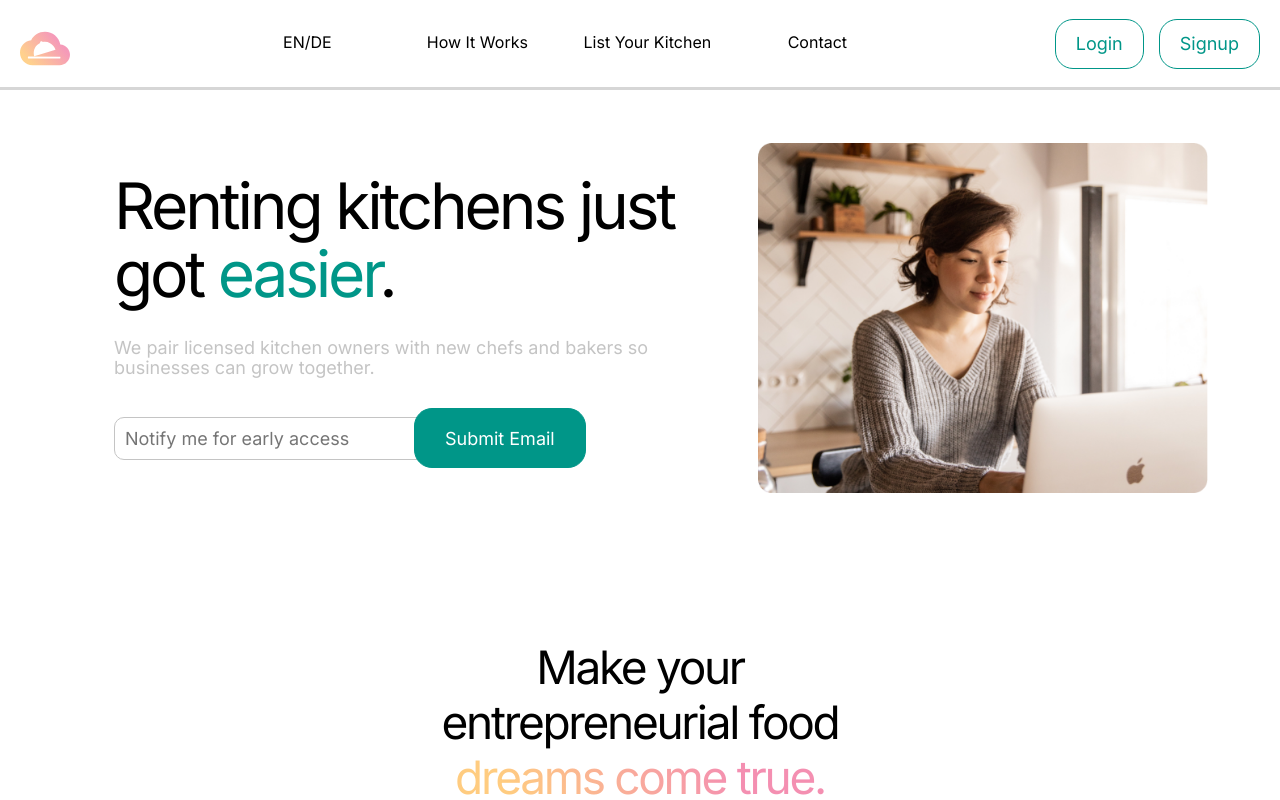
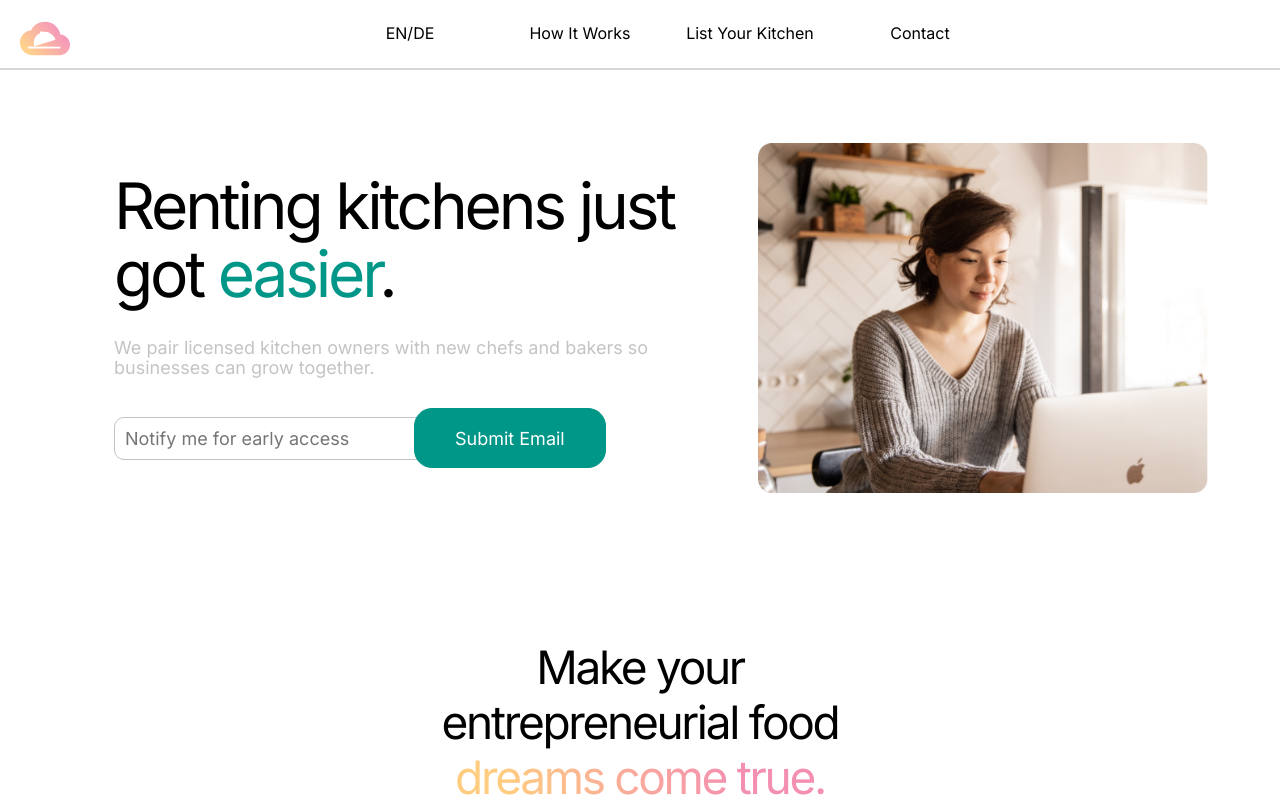
Before and after one commit to FoodleBerlin/foodle, a Next.js app: page / in a window 1280 px wide. Shown: the top 800 px of the page. Built offline with nearby package versions, Linux system fonts and the light colour scheme; a small style sheet from the web is missing.

Commit message:
Fix: Fixed conflicting styles in Navbar and sidebar

```diff
--- a/components/Create/wizard/Footer.tsx
+++ b/components/Create/wizard/Footer.tsx
@@ -128,13 +128,13 @@ const Footer = (props: FooterProps) => {
       <div className={styles['footer-container']}>
         <button
           onClick={() => previousStep(props.step)}
-          className={props.step === 1 ? styles['hidden'] : styles['secondary-btn']}
+          className={props.step === 1 ? styles['hidden'] : styles['secondary-btn-small']}
         >
           back
         </button>
 
         <button
-          className={styles['primary-btn']}
+          className={styles['primary-btn-small']}
           disabled={error() ? true : false}
           onClick={() => {
             nextStep(props.step);
--- a/components/Layout/Modal.module.scss
+++ b/components/Layout/Modal.module.scss
@@ -9,6 +9,7 @@
   display: flex;
   align-items: center;
   justify-content: center;
+  z-index: 9999;
   &__content {
     width: 100%;
     height: 100%;
--- a/components/Layout/Navbar.module.scss
+++ b/components/Layout/Navbar.module.scss
@@ -4,11 +4,11 @@
   width: 100%;
   background-color: white;
   position: fixed;
-  height: 9rem;
+  height: 7rem;
   top: 0;
   z-index: 1;
   color: rgb(153, 130, 130);
-  border-bottom: 0.3rem solid rgb(214, 214, 214);
+  border-bottom: 0.2rem solid rgb(214, 214, 214);
 
   // border-bottom: 0.1rem solid #b3b3b3; CHANGED THIS
   padding-right: 20px;
--- a/components/Layout/Navbar.tsx
+++ b/components/Layout/Navbar.tsx
@@ -10,8 +10,6 @@ type NavbarProps = {
   user?: AuthenticatedProps['session'];
 };
 const Navbar = (props: NavbarProps) => {
-  // state to open/close the Modal
-  const [openModal, setOpenModal] = useState<boolean>(false);
   return (
     <nav className={styles['navbar'] + ' flex-center'}>
       <div className={styles['navbar__logo']}>
@@ -27,17 +25,6 @@ const Navbar = (props: NavbarProps) => {
         <Tab href="/create" title="List Your Kitchen" />
         <Tab href="/" title="Contact" />
       </div>
-      {!props.user && (
-        <div className={styles['navbar__auth-btns']}>
-          <button className="secondary-btn-small" onClick={() => setOpenModal(true)}>
-            Login
-          </button>
-          <button className=" secondary-btn-small" onClick={() => setOpenModal(true)}>
-            Signup
-          </button>
-          <Modal onClose={() => setOpenModal(false)} show={openModal} />
-        </div>
-      )}
       {props.user && (
         <Link href="/account">
           <div className={styles['avatar']}></div>
--- a/components/Layout/Sidebar.module.scss
+++ b/components/Layout/Sidebar.module.scss
@@ -1,6 +1,7 @@
 .sidebar {
   flex: 1 1 15%;
-  padding: 13rem 2vw 0 4vw;
+  padding: 13rem 1vw 0 calc(2rem + 2vw);
+  min-width: 29rem;
   height: 100%;
   background-color: white;
   .menu {
--- a/styles/components/_buttons.scss
+++ b/styles/components/_buttons.scss
@@ -1,6 +1,6 @@
 @use '../base/colors';
 @mixin btn($color, $bg-color, $hover-bg-color, $border-color: colors.$color-primary-light) {
-  padding: 1.5rem 3rem !important;
+  padding: 1.5rem 4rem;
   height: 6rem;
   border-radius: 1.8rem;
   cursor: pointer;
@@ -12,7 +12,7 @@
     background-color: $hover-bg-color;
   }
 }
-.primary-btn {
+@mixin primary-btn {
   @include btn(white, colors.$color-primary-light, white);
   &:hover {
     color: #009688;
@@ -23,13 +23,25 @@
     border: 2px solid #c4c4c4;
   }
 }
-.secondary-btn {
+.primary-btn {
+  @include primary-btn();
+}
+.primary-btn-small {
+  @include primary-btn();
+  padding: 1rem 2rem;
+  height: 5rem;
+}
+
+@mixin secondary-btn {
   @include btn(colors.$color-primary-light, transparent, colors.$color-primary-light2);
 }
+.secondary-btn {
+  @include secondary-btn();
+}
 .secondary-btn-small {
-  @include btn(colors.$color-primary-light, transparent, colors.$color-primary-light2);
+  @include secondary-btn();
   padding: 0.5rem 2rem !important;
-  height:5rem !important;
+  height: 5rem !important;
 }
 .tertiary-btn {
   @include btn(colors.$color-primary-light, transparent, colors.$color-primary-light2, colors.$color-primary-light);
```
Also changed, not shown: components/Create/wizard/Wizard.module.scss (+12 -7 lines).
